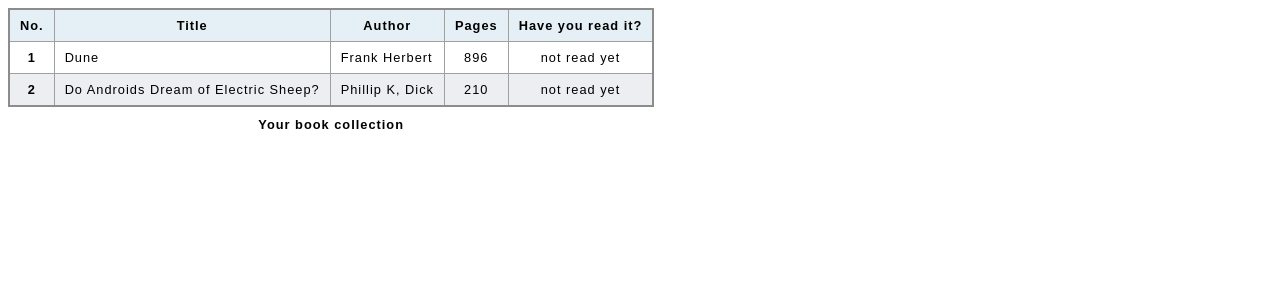
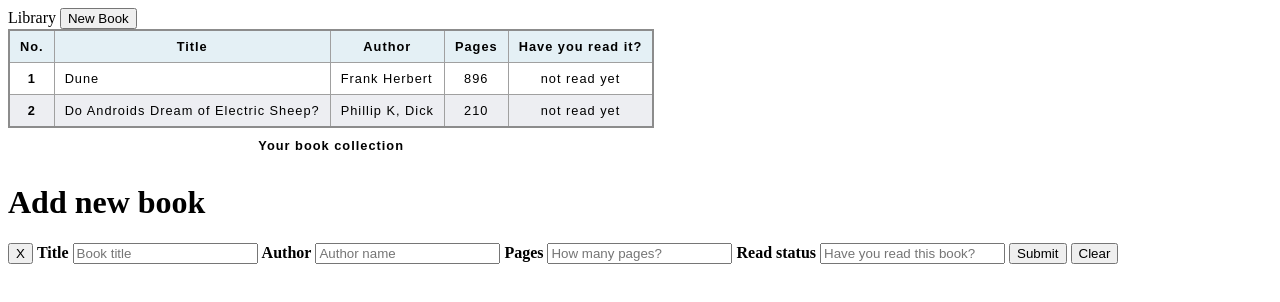
Before and after one commit to wingfam/top-project-library, a plain HTML site: page index.html in a window 1280 px wide. Drawn offline with Linux system fonts and the light colour scheme.

Commit message:
add new book form

```diff
--- a/index.html
+++ b/index.html
@@ -7,7 +7,10 @@
         <title>Local Library</title>
     </head>
     <body>
-
+        <div class="table-header">
+            <label for="book-table">Library</label>
+            <button id="new-book-btn">New Book</button>
+        </div>
         <table id="book-table">
             <caption>
                 Your book collection
@@ -24,6 +27,33 @@
             <tbody>
             </tbody>
         </table>
-    <script src="script.js"></script>
+        <!-- The form -->
+        <div class="form-popup" id="myForm">
+            <form action class="form-container">
+                <h1>Add new book</h1>
+                <button type="button">X</button>
+
+                <label for="title"><b>Title</b></label>
+                <input type="text" placeholder="Book title" name="title"
+                    required>
+
+                <label for="author"><b>Author</b></label>
+                <input type="text" placeholder="Author name" name="author"
+                    required>
+
+                <label for="pages"><b>Pages</b></label>
+                <input type="text" placeholder="How many pages?" name="pages"
+                    required>
+
+                <label for="isRead"><b>Read status</b></label>
+                <input type="text" placeholder="Have you read this book?" name="isRead"
+                    required>
+
+                <button type="submit" class="btn">Submit</button>
+                <button type="button" class="btn clear"
+                    onclick="">Clear</button>
+            </form>
+        </div>
+        <script src="script.js"></script>
     </body>
 </html>
--- a/style.css
+++ b/style.css
@@ -34,8 +34,8 @@ tbody>tr:nth-of-type(even) {
 
 tfoot th {
     text-align: right;
-  }
+}
 
-  tfoot td {
+tfoot td {
     font-weight: bold;
-  }
+}
```
Also changed, not shown: script.js (+1 -17 lines).
